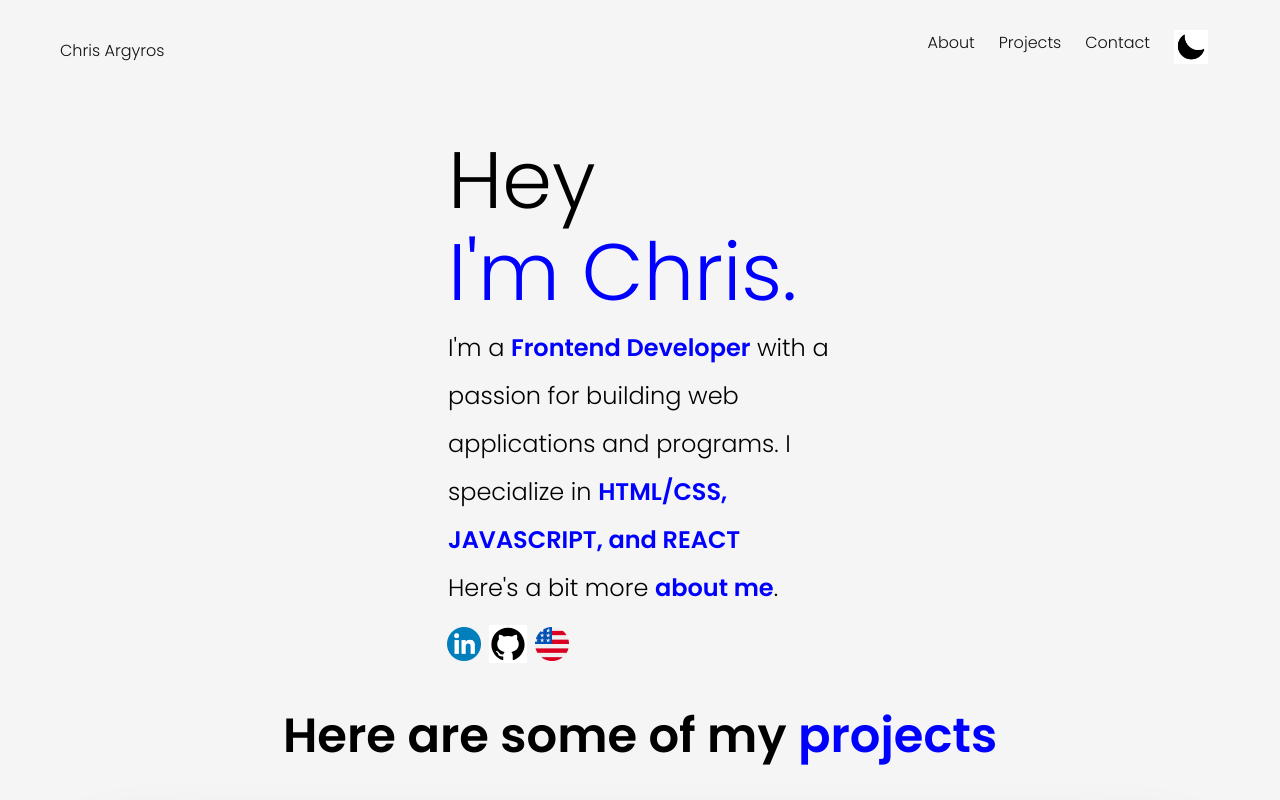
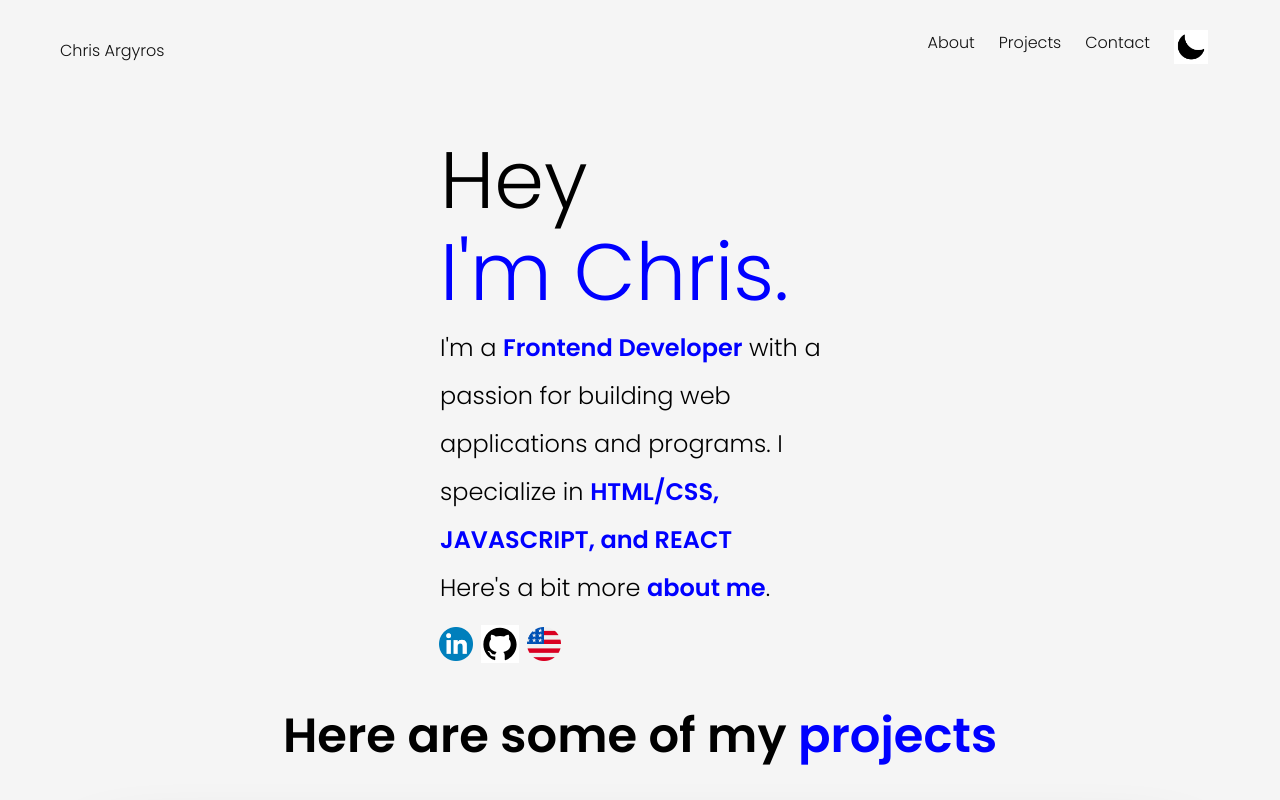
Before and after one commit to chrisa430/e-portfolio, a plain HTML site: page index.html in a window 1280 px wide. Shown: the top 800 px of the page. Drawn offline with nearby package versions, Linux system fonts and the light colour scheme.

Commit message:
resizing

```diff
--- a/style.css
+++ b/style.css
@@ -133,8 +133,8 @@ body {
     top: 50%;
     left: 50%;
     transform: translate(-50%, -50%);
-    width: 30%;
-    max-width: 700px;
+    width: 80%;
+    max-width: 400px;
   }
 
   .title{
@@ -338,7 +338,7 @@ footer {
 
 /* Small Phones */
 
-@media (max-width: 800px) {
+@media (max-width: 480px) {
 
     .project__description {
       font-size: 24px;
```
